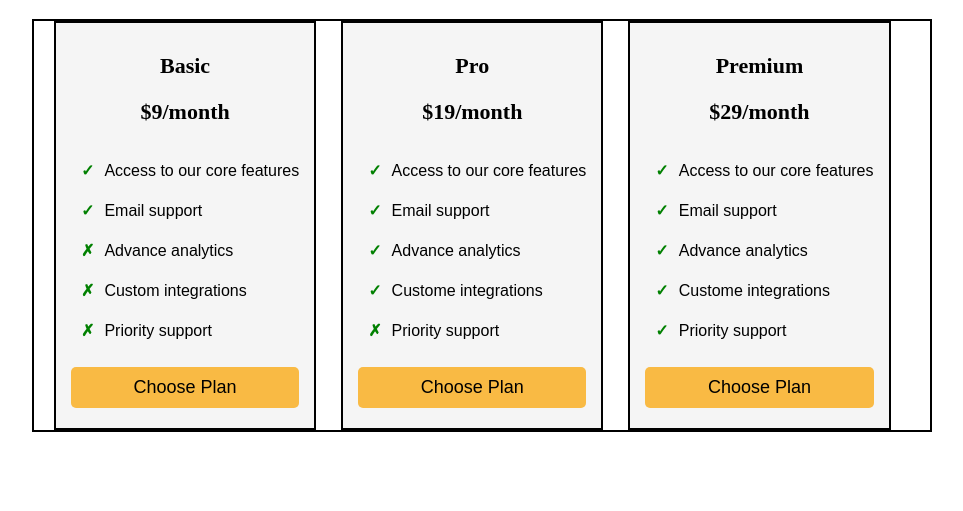
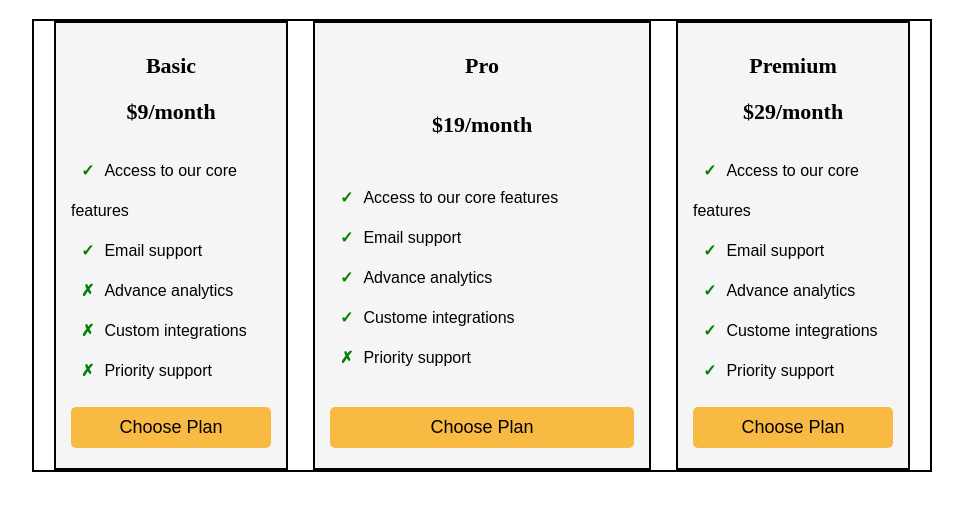
Before and after one commit to Bidhan-Chhetri/Fullstack-Learning, a plain HTML site: page freecodecamp/pricing-plans-layout-page/index.html in a window 1280 px wide. Shown: the part 61-572 px from the top of the page, without its empty margins (158-1121 px from the left). Drawn offline with Linux system fonts and the light colour scheme.

Commit message:
modified the basic, pro and peremium plan with order and flex grow

```diff
--- a/freecodecamp/pricing-plans-layout-page/styles.css
+++ b/freecodecamp/pricing-plans-layout-page/styles.css
@@ -18,6 +18,7 @@ h1 {
   display: flex;
   flex-direction: column;
   justify-content: space-between;
+  flex: 0 0 200px;
   border: 2px solid black;
   padding: 20px 15px;
   background-color: whitesmoke;
@@ -58,6 +59,19 @@ h2, p {
     font-weight: bold;
     margin: 0 10px;
 }
+
+.basic-plan {
+  order: 0;
+}
+
+.pro-plan {
+  order: 1;
+  flex-grow: 2;
+}
+
+.premium-plan {
+  order: 2;
+}
 button {
     padding: 10px 0;
     border-radius: 5px;
@@ -70,7 +84,3 @@ button {
 button:hover {
     background-color: rgb(250, 180, 50);
 }
-
-.check {
-
-}
```
